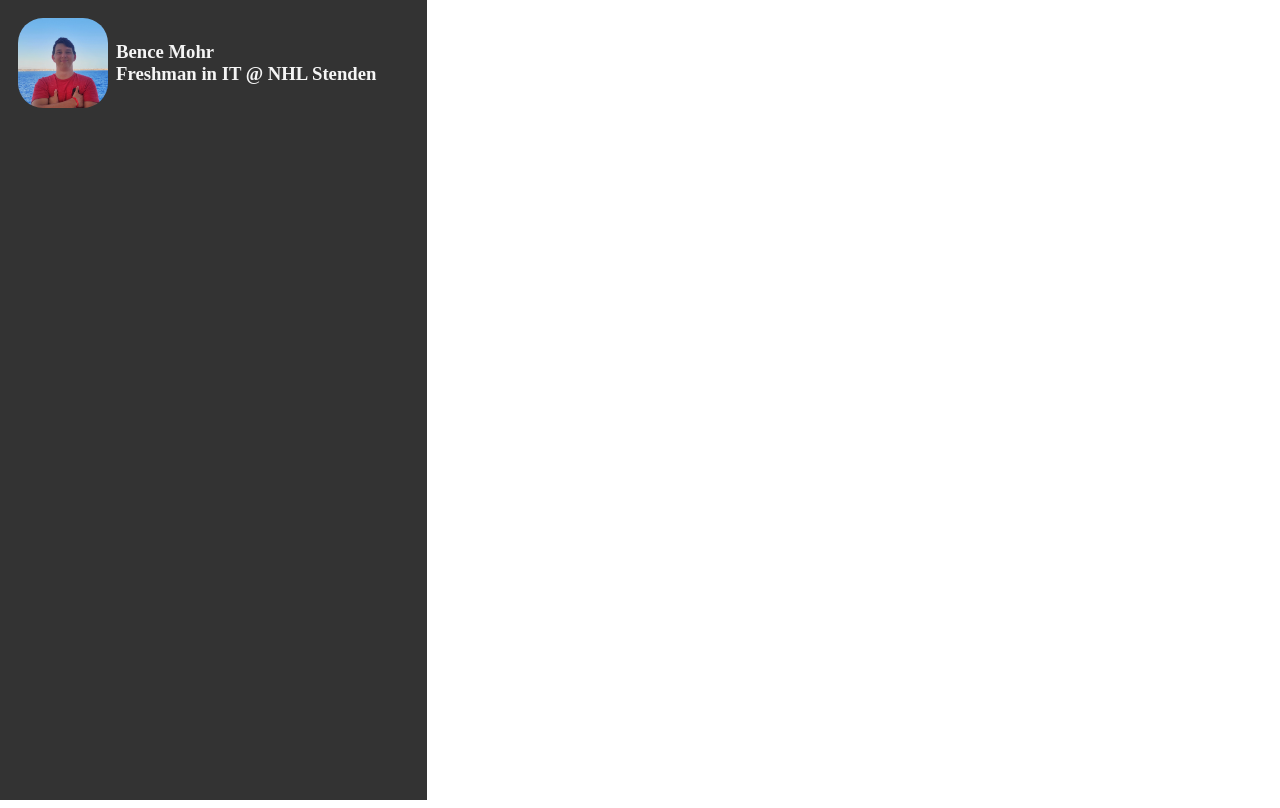
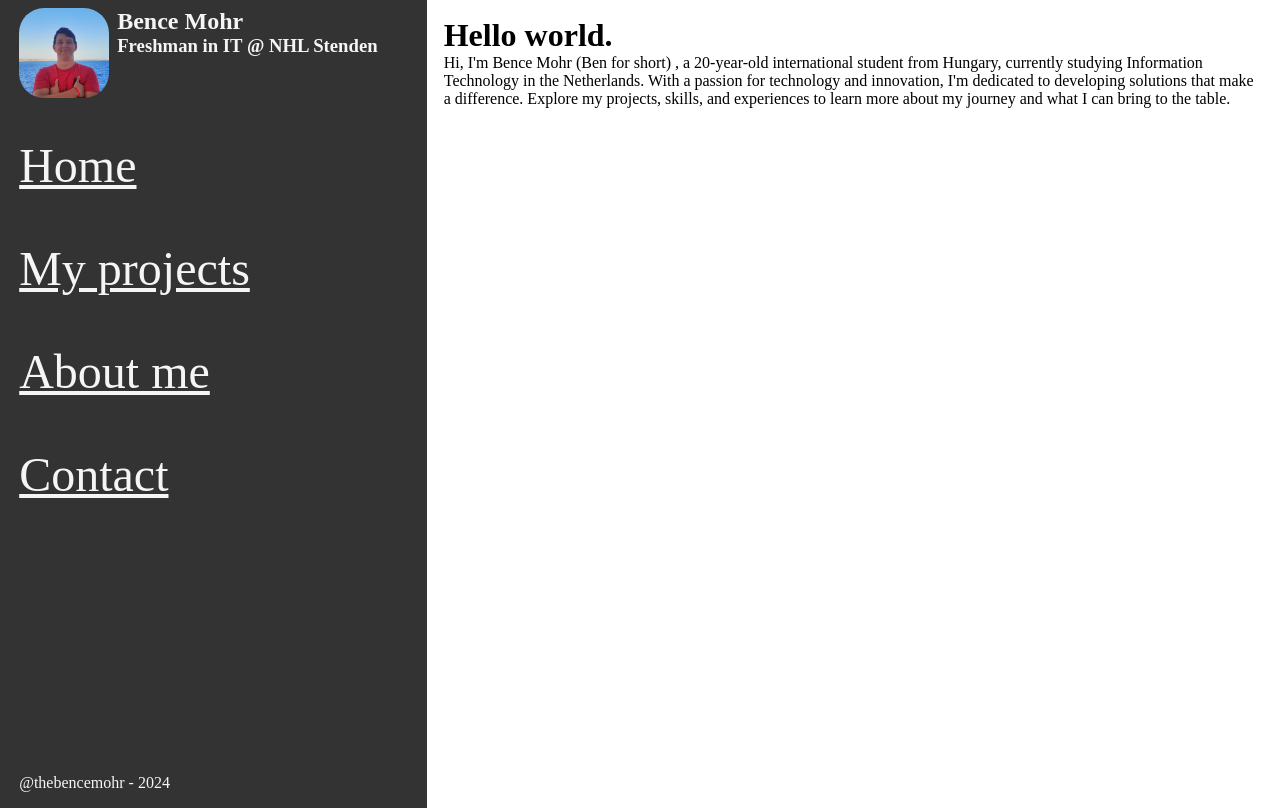
Before and after one commit to bencemohr/portfolio, a plain HTML site: page welcome/index.html in a window 1280 px wide. Drawn offline with Linux system fonts and the light colour scheme; a web font is replaced by a local one.

Commit message:
content and id updates

```diff
--- a/src/common.css
+++ b/src/common.css
@@ -1,7 +1,7 @@
 @font-face {
     font-family: "Montserrat";
     src: url(fonts/Montserrat/Montserrat-VariableFont_wght.ttf) format("truetype");
-    font-weight: normal;
+    font-weight: 400;
     font-style: normal;
 }
 
@@ -31,7 +31,7 @@ main{
     display: grid;
     grid-template-columns: min-content max-content;
     gap: 8px;
-    padding-bottom: 20px;
+    padding-bottom: 2vh;
 }
 
 #profile section{
@@ -42,6 +42,34 @@ main{
 nav{
     background-color: #333333;
     color: #F5F5F5;
-    padding-left: 18px;
-    padding-top: 18px;
+    padding-left: 1.5vw;
+    padding-top: 1vh;
 }
+
+nav ul{
+    list-style: none;
+    font-size: 3rem;
+}
+
+a{
+    color: inherit;
+    text-decoration: underline;
+}
+
+a:hover{
+    font-weight: bold;
+}
+
+li{
+    padding-top: 3vh;
+    padding-bottom: 3vh;
+}
+
+nav p{
+    padding-top: 31vh;
+    padding-bottom: 2vh;
+}
+
+#content{
+    padding: 2%;
+}
--- a/welcome/index.html
+++ b/welcome/index.html
@@ -11,13 +11,23 @@
         <nav>
             <div id="profile">
                 <img src="../src/img/profuj.jpeg" alt="profile_picture" id="profile_picture">
-                <section>
-                    <h1>Bence Mohr</h1>
-                    <h3>Freshman in IT @ NHL Stenden</h3>
-                </section>
+                <div>
+                    <h1 id="name">Bence Mohr</h1>
+                    <h3 id="description">Freshman in IT @ NHL Stenden</h3>
+                </div>
             </div>
+            <ul>
+                <li><a href="" id="menu1">Home</a></li>
+                <li><a href="" id="menu2">My projects</a></li>
+                <li><a href="" id="menu3">About me</a></li>
+                <li><a href="" id="menu4">Contact</a></li>
+            </ul>
+            <p>@thebencemohr - 2024</p>
         </nav>
-        <section></section>
+        <div id="content">
+            <h1 id="welcome">Hello world.</h1>
+            <p id="intro">Hi, I'm Bence Mohr (Ben for short) , a 20-year-old international student from Hungary, currently studying Information Technology in the Netherlands. With a passion for technology and innovation, I'm dedicated to developing solutions that make a difference. Explore my projects, skills, and experiences to learn more about my journey and what I can bring to the table.</p>
+        </div>
     </main>
 </body>
 </html>
```
